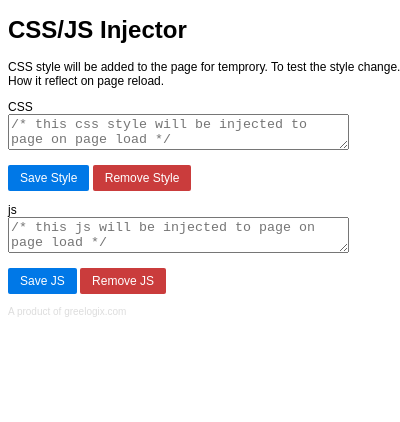
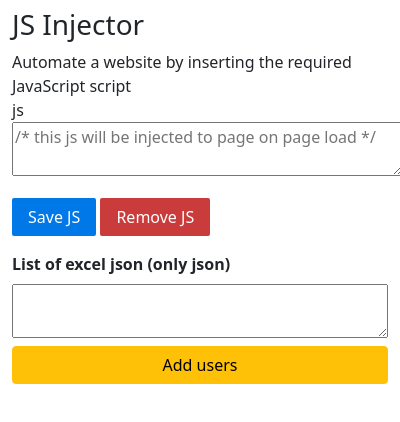
Before and after one commit to Ox18/automated-extension, a browser extension: page extension/popup.html in a window 400 px wide. Drawn offline with nearby package versions, Linux system fonts and the light colour scheme.

Commit message:
add script to generate json with excel on Visual Basic

```diff
--- a/extension/popup.html
+++ b/extension/popup.html
@@ -8,26 +8,13 @@
     <script src='js/popup.js'></script>
     <script src='lib/codemirror.js'></script>
     <script src='js/css.js'></script>
+    <link href="https://cdn.jsdelivr.net/npm/bootstrap@5.0.2/dist/css/bootstrap.min.css" rel="stylesheet" integrity="sha384-EVSTQN3/azprG1Anm3QDgpJLIm9Nao0Yz1ztcQTwFspd3yD65VohhpuuCOmLASjC" crossorigin="anonymous">
 </head>
 
 <body style="width:400px;" class="css-inject-body">
-    <h1>CSS/JS Injector</h1>
-    <div id='message'>CSS style will be added to the page for temprory. To test the style change. How it reflect on page reload. </div>
-    <form id="z_css_injection">
-        <p>
-            <label for="z_style_editor">CSS</label>
-            <br />
-            <textarea id="z_style_editor" name="z_style_editor" placeholder="/* this css style will be injected to page on page load */" cols="40" rows="2"></textarea>
-        </p>
-        <!-- <p><label> Apply for domain <input type="checkbox" id="apply_on_domain" class="apply_on_domain" name="apply_on_domain"></label> -->
-        <p>
-            <input id="save" type="submit" class="pure-button pure-button-primary" value="Save Style" />
-            <!-- <input id="format_code" type="button" value="Format Code" /> -->
-            <input id="remove_style" class="pure-button pure-button-error" type="button" value="Remove Style" />
-
-        </p>
-        <p id="msgcss"></p>
-    </form>
+    <div class="container mt-2 mb-3">
+        <h1>JS Injector</h1>
+    <div id='message'>Automate a website by inserting the required JavaScript script </div>
 
         <form id="z_js_injection">
         <p>
@@ -40,13 +27,15 @@
             <input id="save" type="submit" class="pure-button pure-button-primary" value="Save JS" />
             <!-- <input id="format_code" type="button" value="Format Code" /> -->
             <input id="remove_js" class="pure-button pure-button-error" type="button" value="Remove JS" />
-
         </p>
         <p id="msgjs"></p>
     </form>
-<!--     <iframe src="https://themeheap.com/banner-text.php" width="360"  style="border: 0;min-height: 300px;"></iframe>
- --><!--     <a style="float: right" href="http://xaraar.com" class="pure-button pure-button-success" target="_blank">xaraar.com</a> -->
- <p style="font-size: 10px; color: #ddd;">A product of greelogix.com</p>
+        <div class="d-grid gap-2">
+          <b>List of excel json (only json)</b>
+          <textarea></textarea>
+          <button class="btn btn-warning" type="button">Add users</button>
+        </div>
+    </div>
 </body>
 
 </html>
```
Also changed, not shown: 1 other file.
